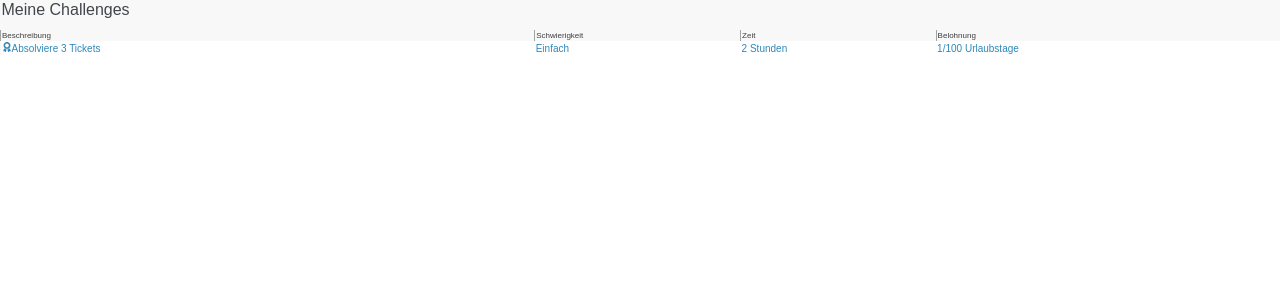
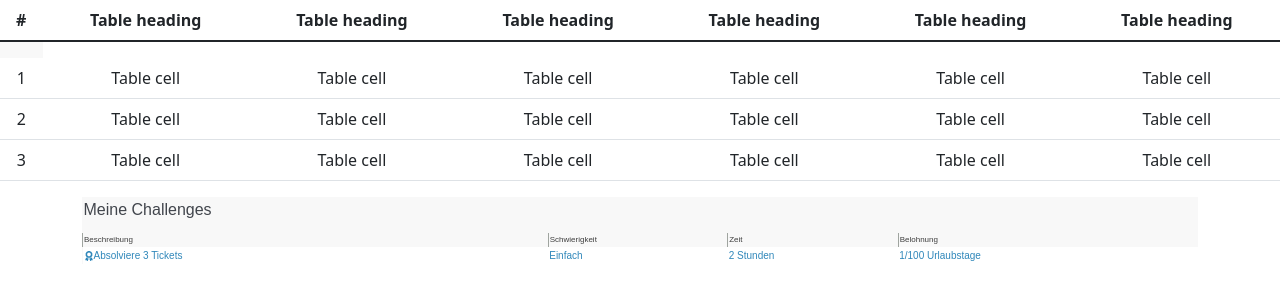
Before and after one commit to RomanoLu/bcs-gamification, a React (Create React App) app: page / in a window 1280 px wide. Shown: the top 300 px of the page. Built offline with nearby package versions, Linux system fonts and the light colour scheme.

Commit message:
Bootstrap Table

```diff
--- a/package.json
+++ b/package.json
@@ -11,7 +11,9 @@
     "@testing-library/jest-dom": "^5.16.3",
     "@testing-library/react": "^12.1.4",
     "@testing-library/user-event": "^13.5.0",
+    "bootstrap": "^5.1.3",
     "react": "^17.0.2",
+    "react-bootstrap": "^2.2.3",
     "react-dom": "^17.0.2",
     "react-icons": "^4.3.1",
     "react-scripts": "5.0.0",
--- a/src/App.js
+++ b/src/App.js
@@ -1,11 +1,12 @@
 import React, { Component } from 'react'
 import './App.css';
-import Challenges from './Components/Dashboard/Challenges.js';
+import Dashboard from './Components/Dashboard/Dashboard.js';
+import 'bootstrap/dist/css/bootstrap.min.css';
 
 function App() {
   return (
     <div className="App">
-        <Challenges />
+      <Dashboard />
     </div>
   );
 }
--- /dev/null
+++ b/src/Components/Dashboard/Challenge.js
@@ -0,0 +1,54 @@
+import React from 'react'
+import { Table } from 'react-bootstrap';
+
+function Challenge() {
+  return (
+    <div>
+      <Table responsive="sm">
+        <thead>
+          <tr>
+            <th>#</th>
+            <th>Table heading</th>
+            <th>Table heading</th>
+            <th>Table heading</th>
+            <th>Table heading</th>
+            <th>Table heading</th>
+            <th>Table heading</th>
+          </tr>
+        </thead>
+        <tbody>
+          <tr>
+            <td>1</td>
+            <td>Table cell</td>
+            <td>Table cell</td>
+            <td>Table cell</td>
+            <td>Table cell</td>
+            <td>Table cell</td>
+            <td>Table cell</td>
+          </tr>
+          <tr>
+            <td>2</td>
+            <td>Table cell</td>
+            <td>Table cell</td>
+            <td>Table cell</td>
+            <td>Table cell</td>
+            <td>Table cell</td>
+            <td>Table cell</td>
+          </tr>
+          <tr>
+            <td>3</td>
+            <td>Table cell</td>
+            <td>Table cell</td>
+            <td>Table cell</td>
+            <td>Table cell</td>
+            <td>Table cell</td>
+            <td>Table cell</td>
+          </tr>
+        </tbody>
+      </Table>
+    </div>
+
+  )
+}
+
+export default Challenge
--- a/src/Components/Dashboard/ChallengesStyles.css
+++ b/src/Components/Dashboard/ChallengesStyles.css
@@ -1,3 +1,5 @@
+
+
 .challenges {
     width: 100%;
     font-family: Arial, Helvetica, sans-serif;
--- a/src/Components/Dashboard/Dashboard.js
+++ b/src/Components/Dashboard/Dashboard.js
@@ -1,8 +1,15 @@
 import React from 'react'
+import Challenge from './Challenge.js';
+import Challenge2 from './Challenges.js';
+import './DashboardStyles.css';
+
 
 const Dashboard = () => {
     return (
-      <div>Dashboard</div>
+      <div>
+          <Challenge/>
+          <Challenge2/>
+      </div>
     )
 }
 
--- a/src/Components/Dashboard/DashboardStyles.css
+++ b/src/Components/Dashboard/DashboardStyles.css
@@ -0,0 +1,17 @@
+.container {
+    display: flex;
+    justify-content: space-around;
+    align-items: center;
+}
+
+
+/*
+.row-1 {
+    display: flex;
+    justify-content: space-between;
+    flex: 1;
+    padding: 10px;
+    -webkit-box-shadow: 2px 4px 10px 1px rgba(0,0,0, 0.47);
+    box-shadow: 2px 4px 10px 1px rgba(201,201,201,04);
+}
+*/
```
Also changed, not shown: 1 other file (tests, documents, lock files or other folders).
